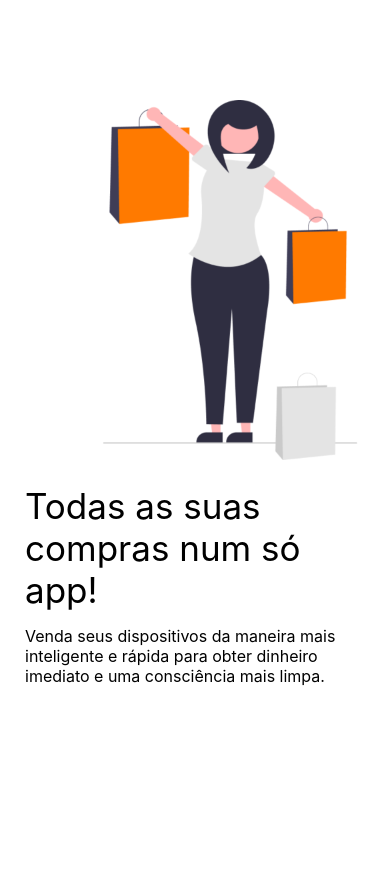
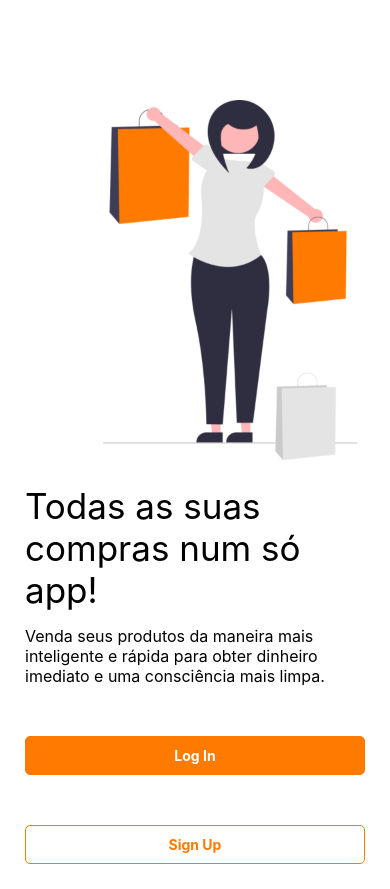
Before and after one commit to alexandresjunior/mobile-apps-react-native, a React Native app in the folder ecommerce-app-expo/: screen / in a window 390 px wide. Before the commit the page ends 844 px from the top, so only its background shows below. Built offline with nearby package versions, Linux system fonts and the light colour scheme.

Commit message:
Adição dos botões

```diff
--- a/ecommerce-app-expo/src/telas/TelaPrincipal/index.js
+++ b/ecommerce-app-expo/src/telas/TelaPrincipal/index.js
@@ -1,32 +1,66 @@
 import React from "react";
-import { Image, StyleSheet, View, Text } from "react-native";
+import { Image, StyleSheet, View, Text, TouchableOpacity } from "react-native";
 import img from "../../../assets/tela_principal.png";
 
 const TelaPrincipal = () => {
     return (
         <View>
             <Image source={img} style={estilos.imagem} />
+
             <Text style={estilos.titulo}>Todas as suas compras num só app!</Text>
-            <Text style={estilos.subtitulo}>Venda seus dispositivos da maneira mais inteligente e rápida para obter dinheiro imediato e uma consciência mais limpa.</Text>
+            <Text style={estilos.subtitulo}>Venda seus produtos da maneira mais inteligente e rápida para obter dinheiro imediato e uma consciência mais limpa.</Text>
+
+            <TouchableOpacity style={estilos.botaoLogIn} onPress={() => { }}>
+                <Text style={estilos.textoBotaoLogIn}>Log In</Text>
+            </TouchableOpacity>
+            <TouchableOpacity style={estilos.botaoSignUp} onPress={() => { }}>
+                <Text style={estilos.textoBotaoSignUp}>Sign Up</Text>
+            </TouchableOpacity>
         </View>
     )
 }
 
 const estilos = StyleSheet.create({
     imagem: {
-        "marginTop": 100,
-        "width": 360,
-        "height": 360
+        marginTop: 100,
+        width: 360,
+        height: 360
     },
     titulo: {
-        "margin": 25,
-        "marginBottom": 15,
-        "fontSize": 35
+        margin: 25,
+        marginBottom: 15,
+        fontSize: 35
     },
     subtitulo: {
-        "margin": 25,
-        "marginTop": 0,
-        "fontSize": 16
+        margin: 25,
+        marginTop: 0,
+        fontSize: 16
+    },
+    botaoLogIn: {
+        backgroundColor: "#FF7A00",
+        margin: 25,
+        padding: 10,
+        borderRadius: 5,
+        borderWidth: 1,
+        borderColor: "#FF7A00"
+    },
+    textoBotaoLogIn: {
+        textAlign: "center",
+        color: "#FFFFFF",
+        fontWeight: "bold"
+    },
+    botaoSignUp: {
+        backgroundColor: "#FFFFFF",
+        margin: 25,
+        padding: 10,
+        borderRadius: 5,
+        borderWidth: 1,
+        borderColor: "#FF7A00"
+    },
+    textoBotaoSignUp: {
+        textAlign: "center",
+        color: "#FF7A00",
+        fontWeight: "bold"
     }
 })
 
```
